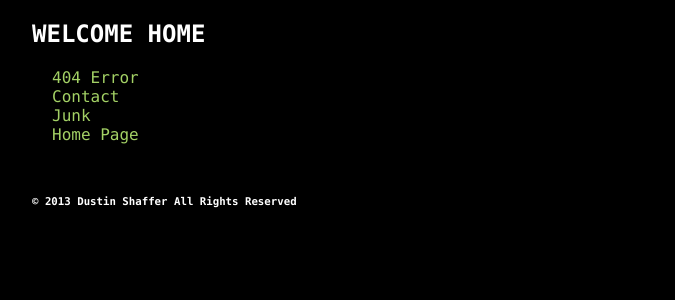
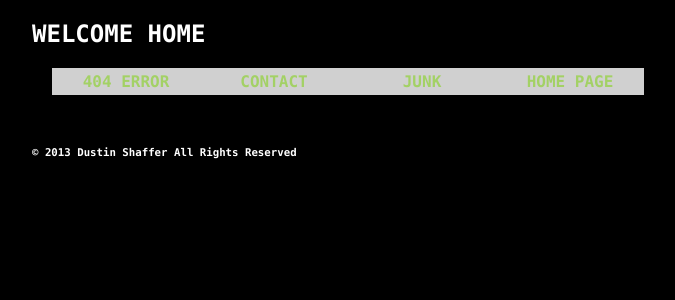
Before and after one commit to misterdustinface/misterdustinface.github.io, a Jekyll site: the page built from index.html, in a window 1280 px wide. Shown: the top 300 px of the page, without its empty margins (8-683 px from the left). Built offline with Jekyll 4.4.1, drawn with Linux system fonts in a browser that asks for light colours; comment, search, counter and statistics services are not loaded.

Commit message:
Update pages.html

```diff
--- a/_includes/pages.html
+++ b/_includes/pages.html
@@ -1,4 +1,4 @@
-<ul> <link rel="stylesheet" type="text/css" href="homebar.css">
+<ul> <link rel="stylesheet" type="text/css" href="css/theme1/homebar.css">
   {% for page in site.pages %}
     <li><a href="{{page.url}}"> {{page.title}} </a> </li>
   {% endfor %}
```
